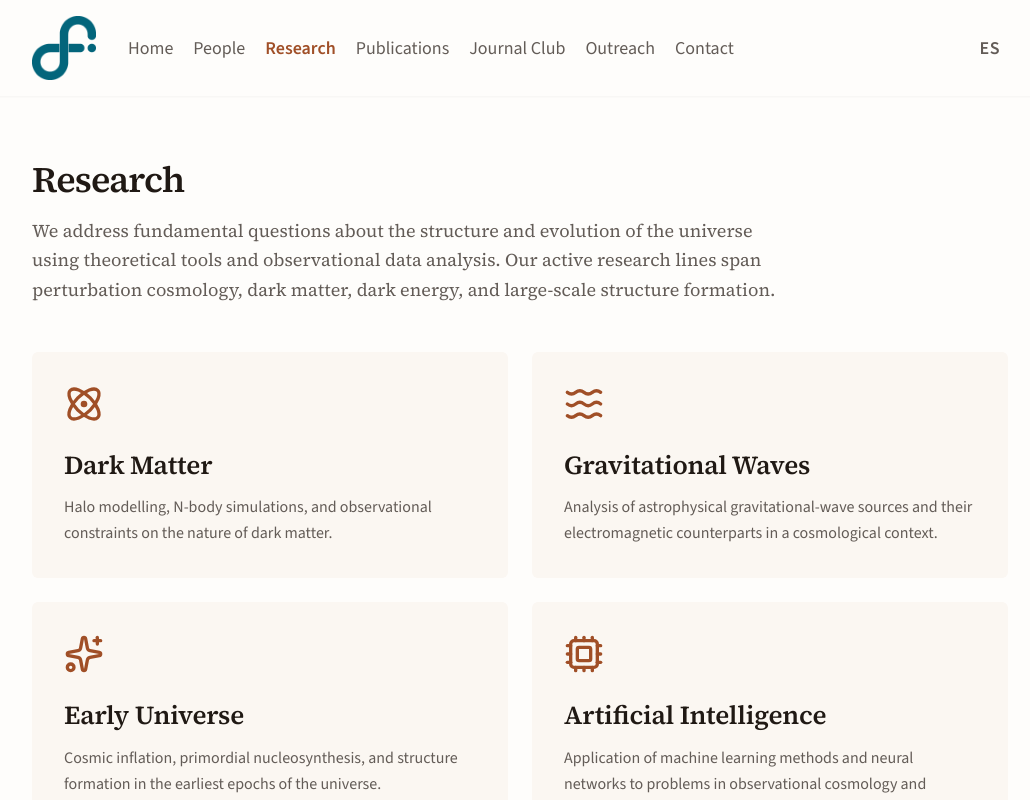
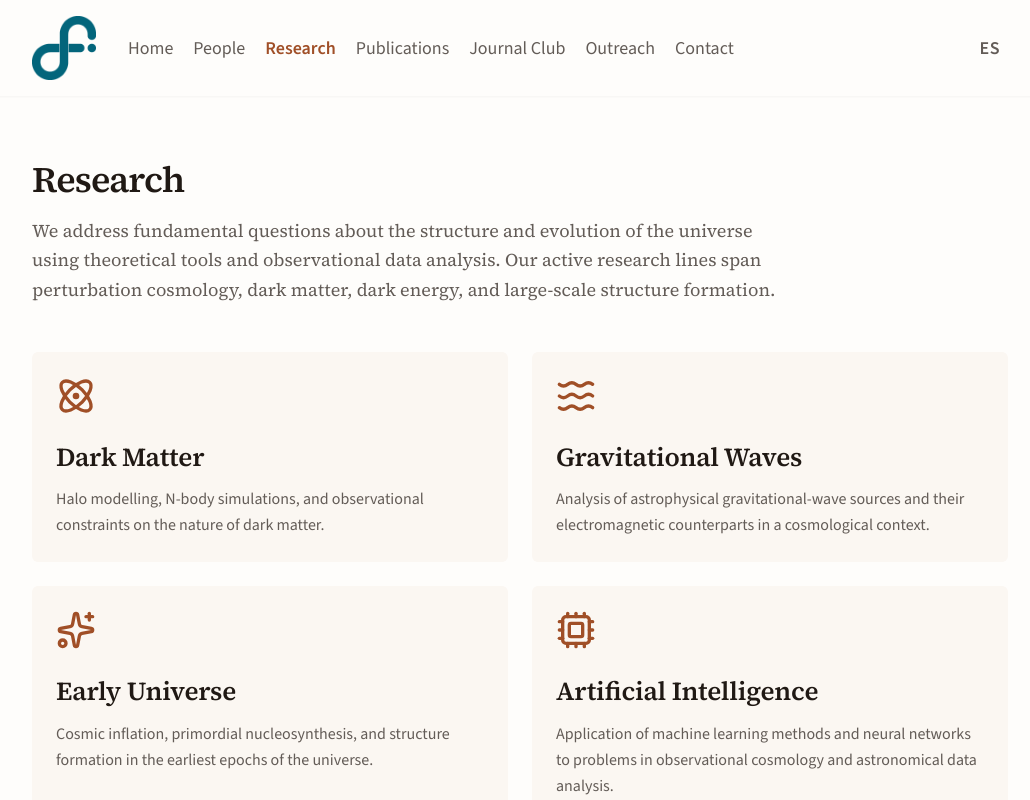
Before and after one commit to nahuelmg/cosmo, a Next.js app: page /en/research in a window 1280 px wide. Shown: the top 800 px of the page, without its empty margins (120-1150 px from the left). Built offline with nearby package versions, Linux system fonts and the light colour scheme; no server answers.

Commit message:
refactor(13-03): reduce ResearchCard padding to p-6
- Change outer card wrapper from p-8 (32px) to p-6 (24px)
- Completes SPACE-03 two-tier card padding convention
- Feature cards (research, outreach) now uniformly spacious at p-6

```diff
--- a/src/components/research/ResearchCard.tsx
+++ b/src/components/research/ResearchCard.tsx
@@ -18,7 +18,7 @@ export function ResearchCard({ id, title, shortDescription, iconName }: Research
   const Icon = iconName ? (ICON_MAP[iconName] ?? HelpCircle) : HelpCircle;
 
   return (
-    <article aria-labelledby={`research-${id}`} className="rounded-md bg-surface-alt p-8">
+    <article aria-labelledby={`research-${id}`} className="rounded-md bg-surface-alt p-6">
       <Icon aria-hidden="true" className="h-10 w-10 text-accent" />
       <h2 id={`research-${id}`} className="mt-6 font-serif text-2xl font-semibold">
         {title}
```
